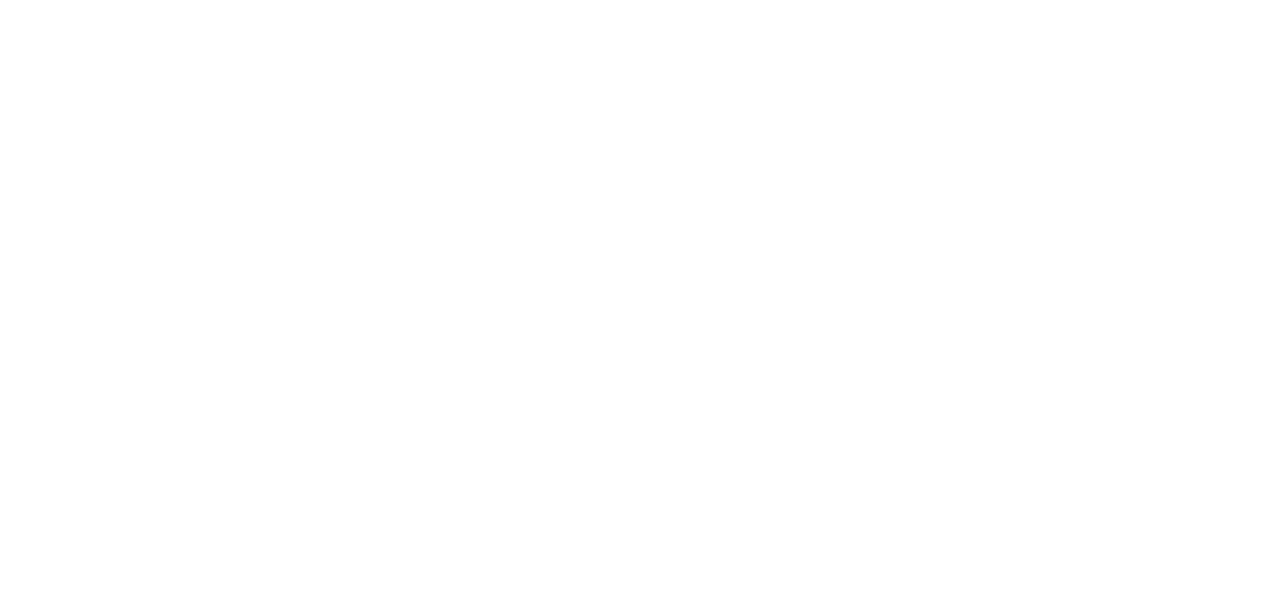
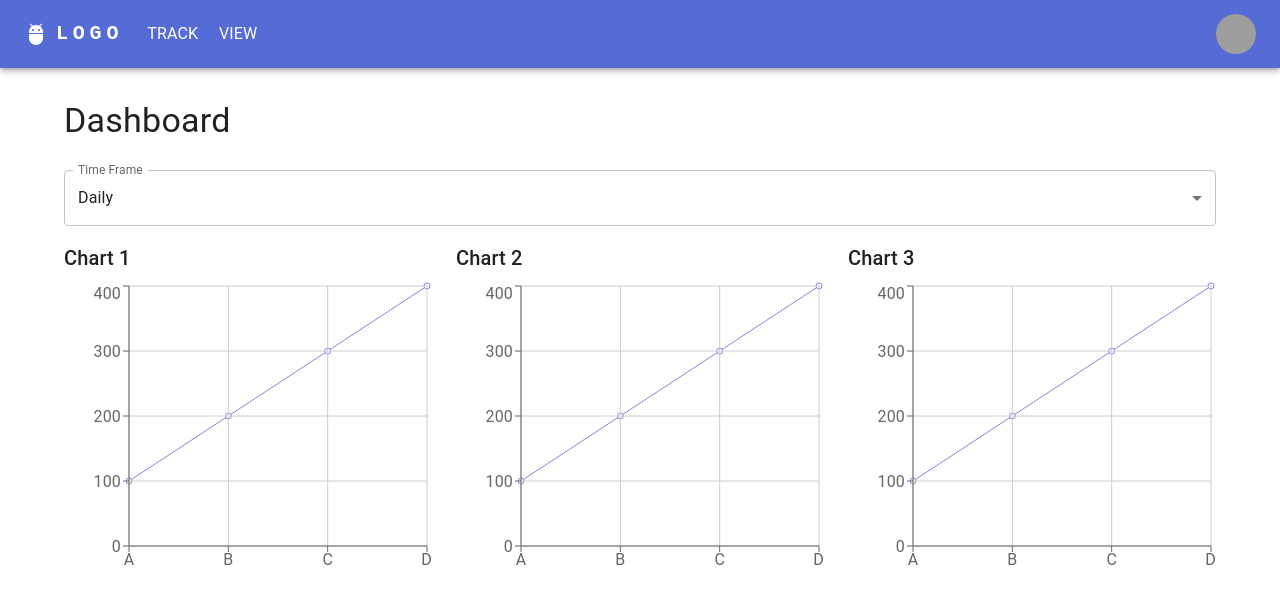
Before and after one commit to IzzleNizzle/python-react-time-tracker, a React (Create React App) app in the folder client/: page /track2 in a window 1280 px wide. Before the commit this address had no page. Shown: the top 604 px of the page. Built offline with nearby package versions, Linux system fonts and the light colour scheme; grey boxes are pictures that could not be loaded.

Commit message:
adding some code from gpt to get things going

```diff
--- a/client/package.json
+++ b/client/package.json
@@ -23,6 +23,7 @@
         "react-router-dom": "^6.10.0",
         "react-scripts": "5.0.1",
         "react-timer-hook": "^3.0.5",
+        "recharts": "^2.5.0",
         "web-vitals": "^2.1.4",
         "yup": "^1.0.0"
     },
--- a/client/src/App.js
+++ b/client/src/App.js
@@ -8,6 +8,8 @@ import CardContent from '@mui/material/CardContent';
 import CardHeader from '@mui/material/CardHeader';
 import Selecter from './components/Selecter'
 import MainAppBar from './components/MainAppBar'
+import Profile from './pages/Profile'
+import Dashboard from './pages/Dashboard'
 import Chart from './components/Chart'
 import FormDialog from './components/FormDialog'
 import Typography from '@mui/material/Typography';
@@ -119,7 +121,6 @@ function HomePage() {
             }).catch(error => {
                 console.log(error)
                 console.error(error)
-                // window.location.reload()
             });
     }
 
@@ -140,7 +141,6 @@ function HomePage() {
             }).catch(error => {
                 console.log(error)
                 console.error(error)
-                // window.location.reload()
             });
     }
 
@@ -149,7 +149,7 @@ function HomePage() {
 
     return (
         <>
-        <MainAppBar/>
+
             {activityList.length > 0 && <FormDialog
                 open={open}
                 handleClose={handleClose}
@@ -199,11 +199,12 @@ function HomePage() {
 function App() {
     return (
         <BrowserRouter>
+            <MainAppBar />
             <Routes >
-                <Route path="/view" element={<HomePage/>} />
-                <Route path="/track" element={<HomePage/>} />
-                <Route path="/" element={<HomePage/>} />
-                {/* Add more routes here */}
+                <Route path="/view" element={<Profile />} />
+                <Route path="/track" element={<HomePage />} />
+                <Route path="/track2" element={<Dashboard />} />
+                <Route path="/" element={<HomePage />} />
             </Routes >
         </BrowserRouter>
     );
--- /dev/null
+++ b/client/src/pages/Dashboard.js
@@ -0,0 +1,74 @@
+import React, { useState } from 'react';
+import {
+  Container,
+  Typography,
+  Box,
+  Grid,
+  FormControl,
+  InputLabel,
+  Select,
+  MenuItem,
+} from '@mui/material';
+import { LineChart, Line, CartesianGrid, XAxis, YAxis, Tooltip, ResponsiveContainer } from 'recharts';
+
+const timeFrames = [
+  { value: 'daily', label: 'Daily' },
+  { value: 'weekly', label: 'Weekly' },
+  { value: 'monthly', label: 'Monthly' },
+];
+
+const DashboardPage = () => {
+  const [timeFrame, setTimeFrame] = useState('daily');
+
+  const handleTimeFrameChange = (event) => {
+    setTimeFrame(event.target.value);
+  };
+
+  const data = [
+    // Replace this array with your actual chart data
+    { name: 'A', value: 100 },
+    { name: 'B', value: 200 },
+    { name: 'C', value: 300 },
+    { name: 'D', value: 400 },
+  ];
+
+  return (
+    <Container maxWidth="lg">
+      <Box sx={{ my: 4 }}>
+        <Typography variant="h4" component="h1" gutterBottom>
+          Dashboard
+        </Typography>
+        <FormControl fullWidth variant="outlined" sx={{ my: 2 }}>
+          <InputLabel>Time Frame</InputLabel>
+          <Select value={timeFrame} onChange={handleTimeFrameChange} label="Time Frame">
+            {timeFrames.map((timeFrame) => (
+              <MenuItem key={timeFrame.value} value={timeFrame.value}>
+                {timeFrame.label}
+              </MenuItem>
+            ))}
+          </Select>
+        </FormControl>
+        <Grid container spacing={3}>
+          {[1, 2, 3].map((chart) => (
+            <Grid item xs={12} md={6} lg={4} key={chart}>
+              <Typography variant="h6" gutterBottom>
+                Chart {chart}
+              </Typography>
+              <ResponsiveContainer width="100%" height={300}>
+                <LineChart data={data}>
+                  <Line type="monotone" dataKey="value" stroke="#8884d8" />
+                  <CartesianGrid stroke="#ccc" />
+                  <XAxis dataKey="name" />
+                  <YAxis />
+                  <Tooltip />
+                </LineChart>
+              </ResponsiveContainer>
+            </Grid>
+          ))}
+        </Grid>
+      </Box>
+    </Container>
+  );
+};
+
+export default DashboardPage;
--- /dev/null
+++ b/client/src/pages/Profile.js
@@ -0,0 +1,48 @@
+import React from 'react';
+import { Container, Typography, Box, TextField, Button, Stack } from '@mui/material';
+
+const ProfilePage = () => {
+  return (
+    <Container maxWidth="sm">
+      <Box sx={{ my: 4 }}>
+        <Typography variant="h4" component="h1" gutterBottom>
+          Profile
+        </Typography>
+        <Stack spacing={2}>
+          <TextField
+            fullWidth
+            label="Username"
+            variant="outlined"
+          />
+          <TextField
+            fullWidth
+            type="email"
+            label="Email Address"
+            variant="outlined"
+          />
+          <TextField
+            fullWidth
+            type="password"
+            label="Password"
+            variant="outlined"
+          />
+          <TextField
+            fullWidth
+            label="Timezone"
+            variant="outlined"
+          />
+          <Button
+            fullWidth
+            variant="contained"
+            color="primary"
+            size="large"
+          >
+            Save Changes
+          </Button>
+        </Stack>
+      </Box>
+    </Container>
+  );
+};
+
+export default ProfilePage;
```
Also changed, not shown: 1 other file (tests, documents, lock files or other folders).
